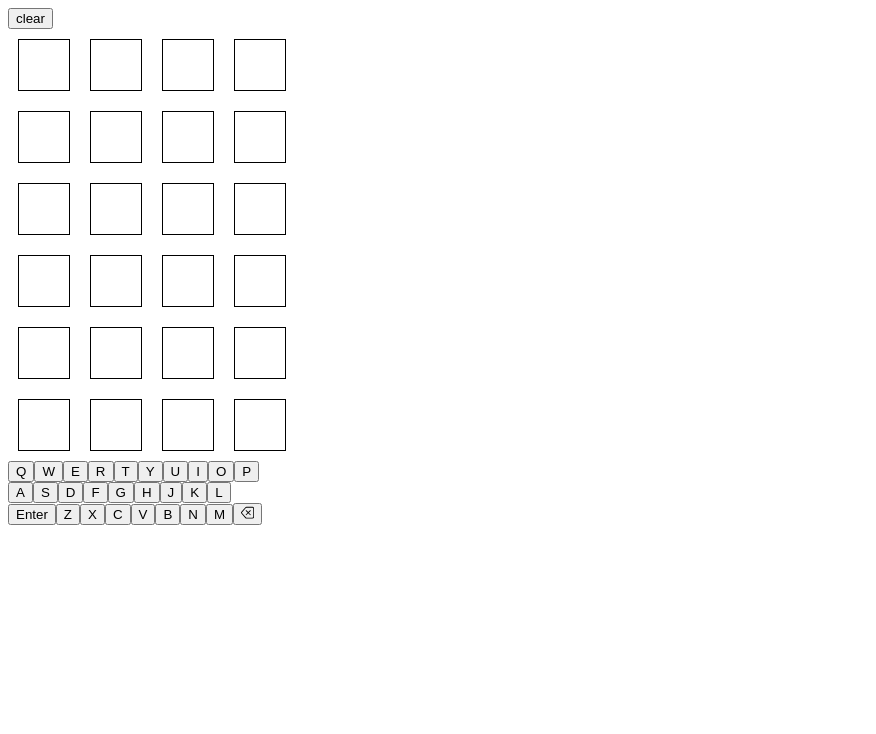
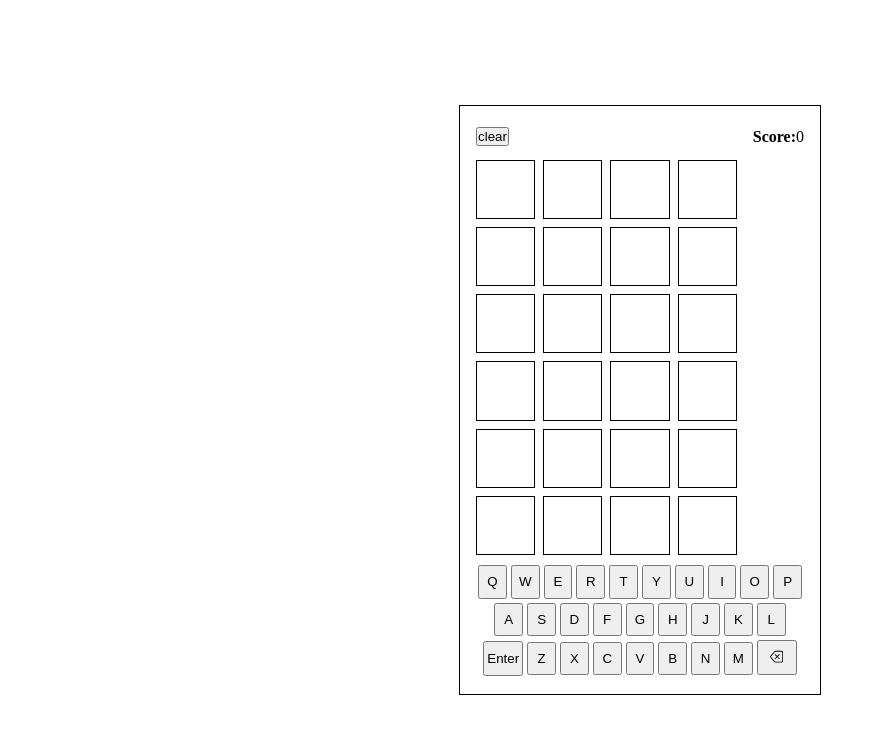
Before and after one commit to rturner1989/Wordle, a React (Create React App) app: page / in a window 1280 px wide. Both pictures are taken after a click on the button "easy". Shown: the top 734 px of the page, without its empty margins (0-876 px from the left). Built offline with nearby package versions, Linux system fonts and the light colour scheme.

Commit message:
Basic CSS layout

```diff
--- a/src/App.css
+++ b/src/App.css
@@ -1,3 +1,84 @@
+* {
+    margin: 0;
+    padding: 0;
+    box-sizing: border-box;
+}
+.App {
+    width: 100vw;
+    height: 100vh;
+    display: flex;
+    align-items: center;
+    justify-content: center;
+}
+
+.gameContainer {
+    display: flex;
+    flex-direction: column;
+    align-items: center;
+    max-width: 400px;
+    padding: 1rem;
+    gap: 0.5rem;
+    border: black solid 1px;
+}
+
+.displayBar {
+    position: relative;
+    display: flex;
+    width: 100%;
+    min-height: 30px;
+    justify-content: center;
+    align-items: center;
+}
+.exitBtn {
+    max-height: 1.5rem;
+    position: absolute;
+    left: 0;
+}
+.modalContainer {
+    min-width: 150px;
+    text-align: center;
+}
+.scoreContainer {
+    display: flex;
+    position: absolute;
+    right: 0;
+}
+
+.gamegrid {
+    display: flex;
+    flex-direction: column;
+    gap: 0.5rem;
+    width: 100%;
+}
+.row {
+    display: grid;
+    grid-template-columns: repeat(5, 1fr);
+    width: 100%;
+    gap: 0.5rem;
+}
+.rowLetter {
+    width: 100%;
+    aspect-ratio: 1/1;
+    border: black solid 1px;
+    display: flex;
+    align-items: center;
+    justify-content: center;
+}
+
+.keyboard {
+    text-align: center;
+}
+.btn {
+    min-width: 1.8rem;
+    min-height: 2.1rem;
+    margin: 2px;
+}
+.enterBtn,
+.deleteBtn {
+    min-width: 2.5rem;
+    min-height: 2.2rem;
+    margin: 2px;
+}
 .btn-correct {
     background-color: green;
 }
@@ -7,15 +88,3 @@
 .btn-wrongLocation {
     background-color: yellow;
 }
-.row {
-    display: flex;
-}
-.rowLetter {
-    width: 50px;
-    aspect-ratio: 1/1;
-    border: black solid 1px;
-    margin: 10px;
-    display: flex;
-    align-items: center;
-    justify-content: center;
-}
--- a/src/Components/GameBoard.tsx
+++ b/src/Components/GameBoard.tsx
@@ -139,10 +139,16 @@ const GameBoard: React.FC<props> = ({ gameData, guessWord, exitGame }) => {
 
     return (
         <div className="gameContainer">
-            <section>
-                <button onClick={exitGame}>clear</button>
+            <div className="displayBar">
+                <button className="exitBtn" onClick={exitGame}>
+                    clear
+                </button>
                 <Modal modalMessage={message} />
-            </section>
+                <div className="scoreContainer">
+                    <h4>Score:</h4>
+                    <p>{score}</p>
+                </div>
+            </div>
             <GuessesTable
                 gameLength={answerSplit.length}
                 history={guessHistory}
--- a/src/Components/Modal.tsx
+++ b/src/Components/Modal.tsx
@@ -6,7 +6,11 @@ interface props {
 }
 
 const Modal: React.FC<props> = ({ modalMessage }) => {
-    return <div>{modalMessage === null ? "" : modalMessage}</div>;
+    return (
+        <div className="modalContainer">
+            <p className="gameMessage">{modalMessage === null ? "" : modalMessage}</p>
+        </div>
+    );
 };
 
 export default Modal;
```
